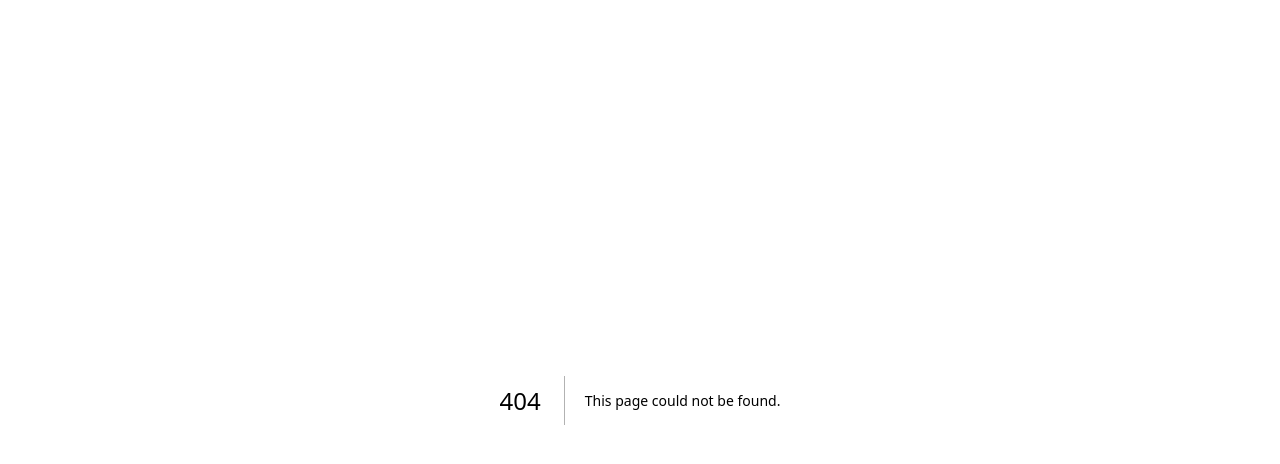
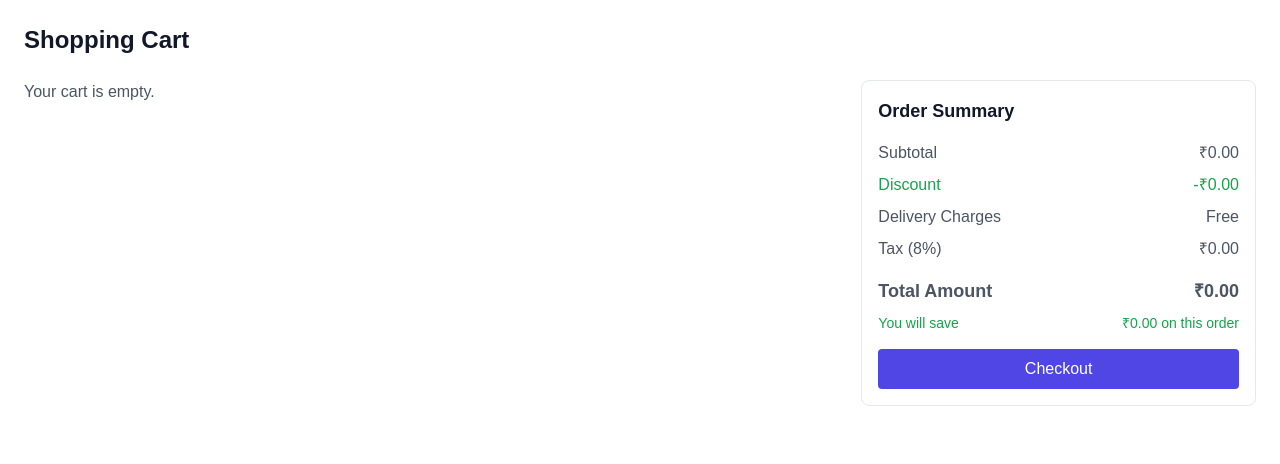
Before and after one commit to Rajasreesingamshetty5geetha/EShop, a Next.js app: page /cart in a window 1280 px wide. Before the commit this address had no page. Shown: the top 464 px of the page. Built offline with nearby package versions, Linux system fonts and the light colour scheme.

Commit message:
Add files via upload

```diff
--- /dev/null
+++ b/app/cart/page.js
@@ -0,0 +1,13 @@
+'use client';
+import { Suspense } from "react";
+import Cart from "../components/Cart/Cart";
+
+export default function CartPage() {
+  return (
+    <div>
+      <Suspense fallback={<div>Loading...</div>}>
+        <Cart />
+      </Suspense>
+    </div>
+  );
+}
```
